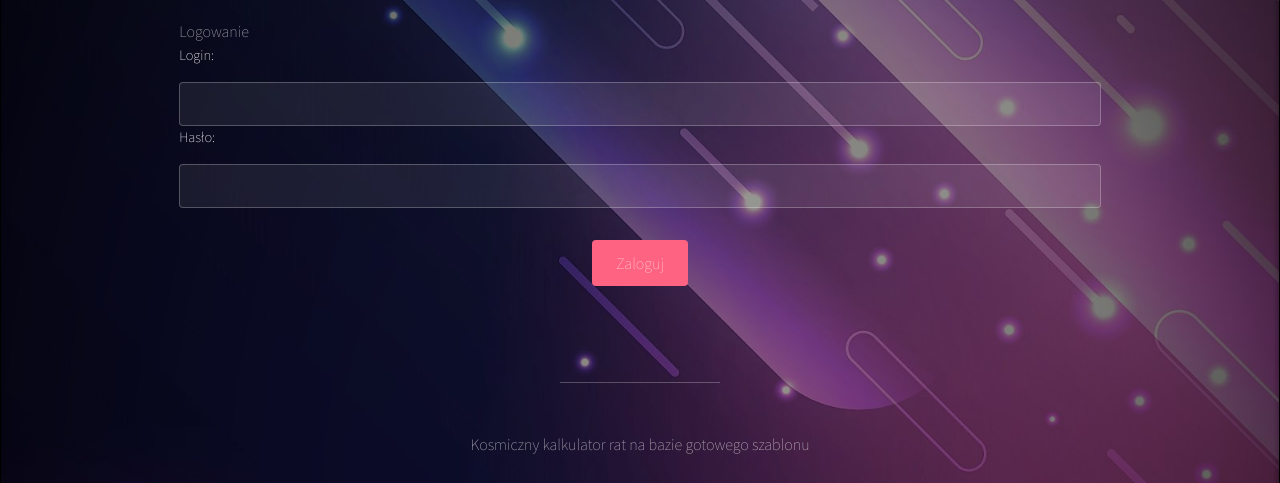
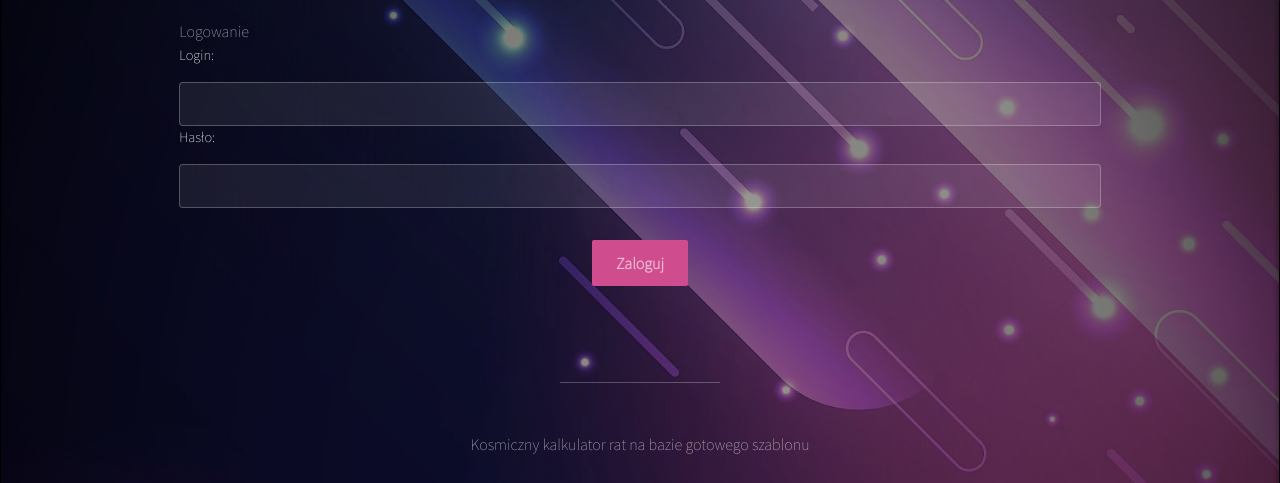
Before and after one commit to lrritum/JPDSI_PBAW, a PHP site: page /index.php in a window 1280 px wide. Shown: the part 473-956 px from the top of the page. Run offline with PHP 8.4, Linux system fonts and the light colour scheme; some libraries are stand-ins or nearby versions.

Commit message:
Add files via upload

```diff
--- a/php_03_proste_szablony/assets/css/main.css
+++ b/php_03_proste_szablony/assets/css/main.css
@@ -2221,8 +2221,8 @@
 		-webkit-transition: background-color 0.2s ease-in-out, color 0.2s ease-in-out;
 		-ms-transition: background-color 0.2s ease-in-out, color 0.2s ease-in-out;
 		transition: background-color 0.2s ease-in-out, color 0.2s ease-in-out;
-		background-color: #FF6382;
-		border-radius: 4px;
+		background-color: #cf4c8e;
+		border-radius: 2px;
 		border: 0;
 		color: !important;
 		cursor: pointer;
@@ -2234,6 +2234,7 @@
 		text-align: center;
 		text-decoration: none;
 		white-space: nowrap;
+                font-weight: 900;
 	}
 
 		input[type="submit"]:hover,
@@ -2241,7 +2242,10 @@
 		input[type="button"]:hover,
 		button:hover,
 		.button:hover {
-			background-color: #ff7c96;
+			background-color: #fce5ff;
+                        color: #e2247a;
+
+
 		}
 
 		input[type="submit"]:active,
```
